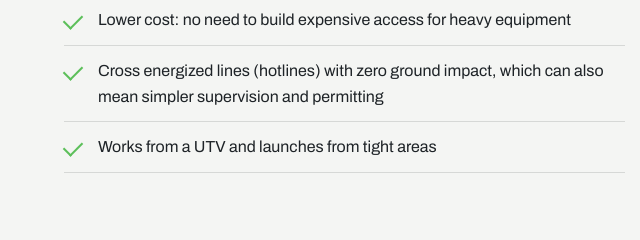
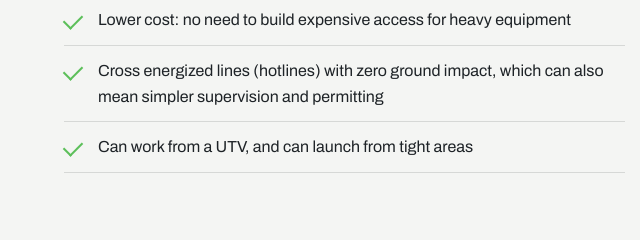
Before and after one commit to daryl-droid/ecodrone-site-preview, a plain HTML site: page why-ecodrone.html in a window 1280 px wide. Shown: the part 1260-1500 px from the top of the page, 0-640 px from the left. Drawn offline with nearby package versions, Linux system fonts and the light colour scheme.

Commit message:
Reword UTV line on Why EcoDrone.

```diff
--- a/why-ecodrone.html
+++ b/why-ecodrone.html
@@ -38,7 +38,7 @@
         <li>Remote-zone work without a single tire mark</li>
         <li>Lower cost: no need to build expensive access for heavy equipment</li>
         <li>Cross energized lines (hotlines) with zero ground impact, which can also mean simpler supervision and permitting</li>
-        <li>Works from a UTV and launches from tight areas</li>
+        <li>Can work from a UTV, and can launch from tight areas</li>
       </ul>
     </div>
     <div>
```
